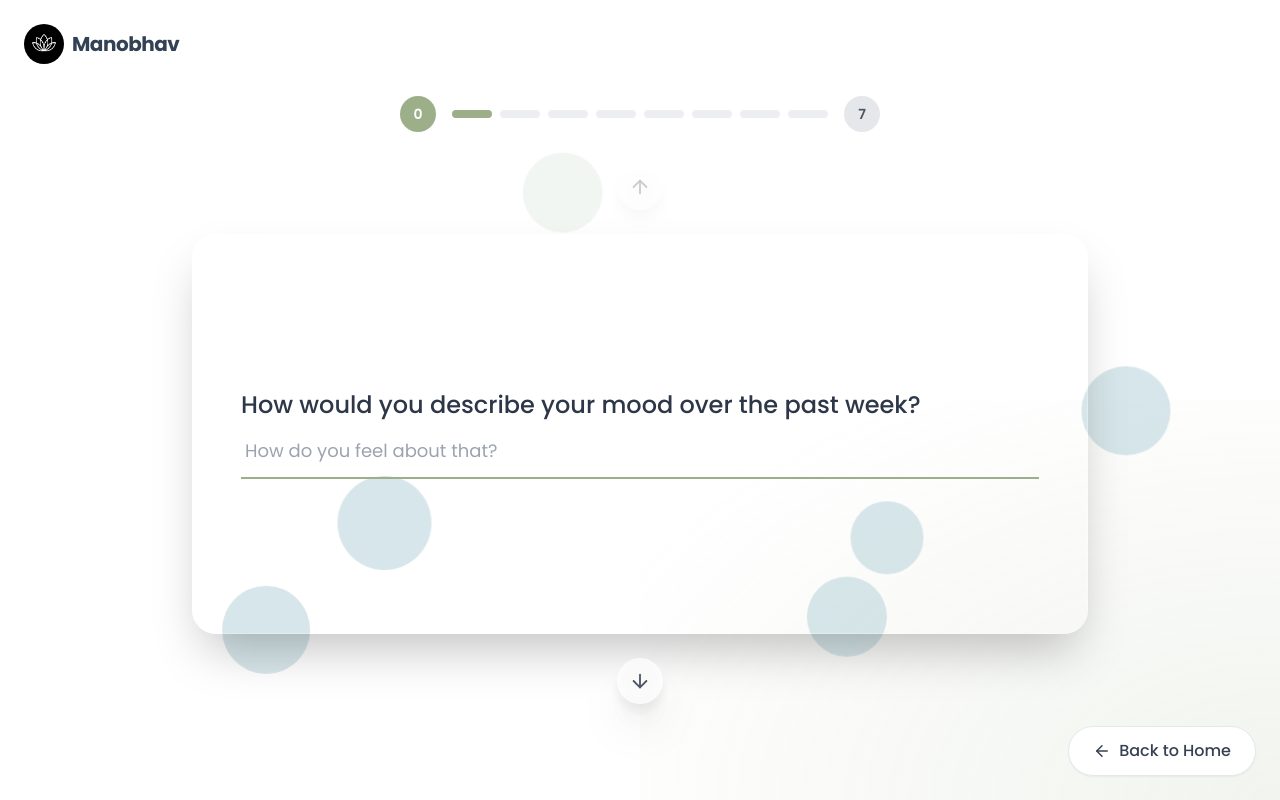
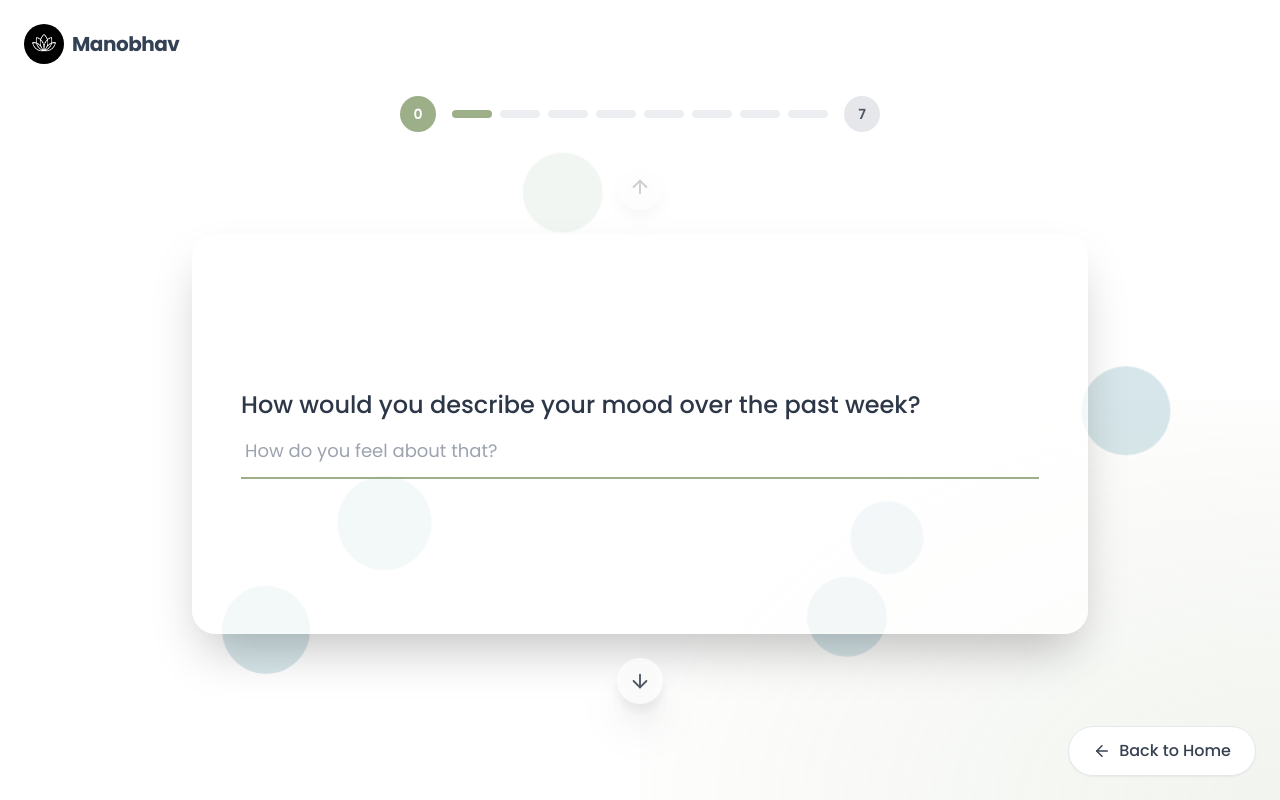
Before and after one commit to Shashank-Shukla/Manobhav, a React (Vite) app in the folder Frontend/manobhav-ui/: page / in a window 1280 px wide. Both pictures are taken after a click on the button "Get Started". Built offline with nearby package versions, Linux system fonts and the light colour scheme.

Commit message:
Use translucent white background on journey card

```diff
--- a/Frontend/manobhav-ui/src/pages/JourneyPage.tsx
+++ b/Frontend/manobhav-ui/src/pages/JourneyPage.tsx
@@ -157,7 +157,7 @@ export function JourneyPage({ onBackHome, onFinish }: JourneyPageProps) {
           </button>
 
           <div
-            className="bg-white/82 backdrop-blur-[32px] rounded-3xl shadow-2xl border border-white/30 flex items-center justify-center transition-all duration-300"
+            className="bg-white/70 rounded-3xl shadow-2xl border border-white/30 flex items-center justify-center transition-all duration-300"
             style={{ width: '70vw', minWidth: '320px', maxWidth: '1100px', height: '50vh', minHeight: '260px', maxHeight: '620px', padding: '2.5rem 3em' }}
           >
             {current < questions.length ? (
```
